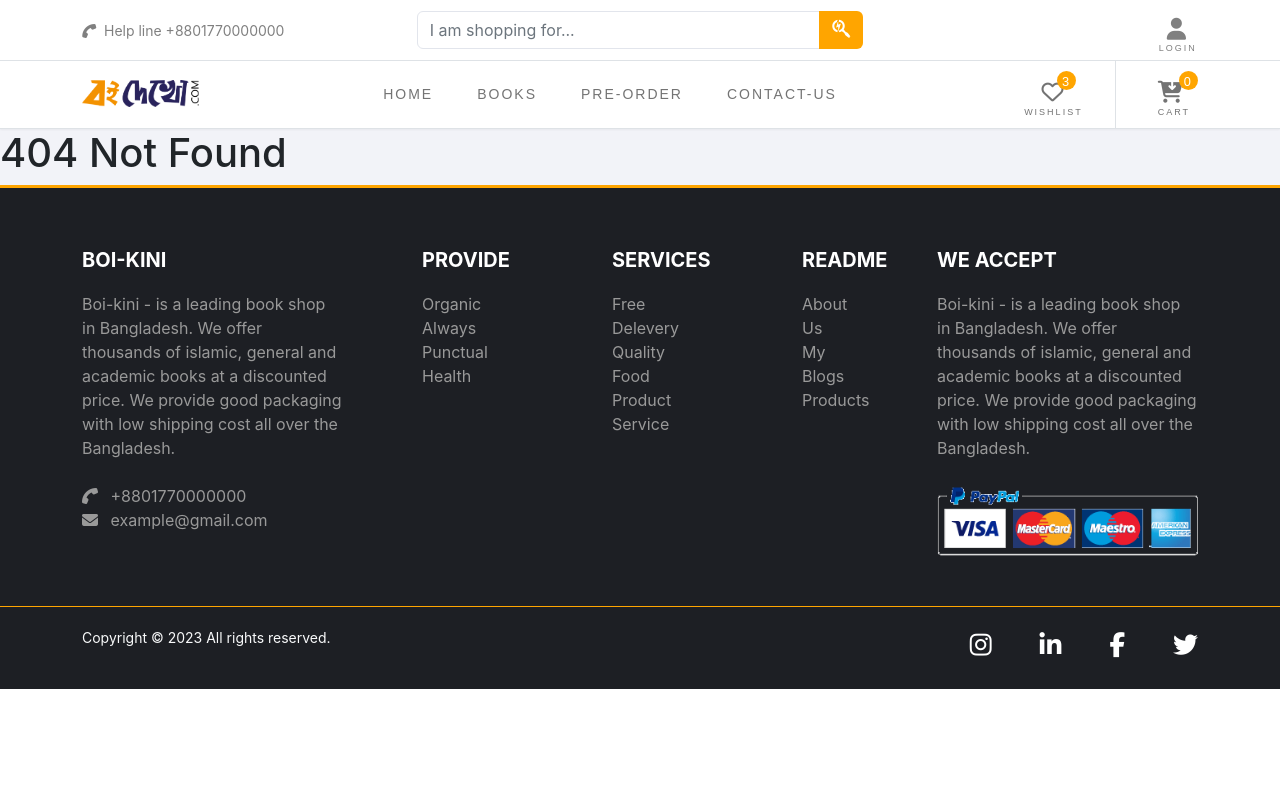
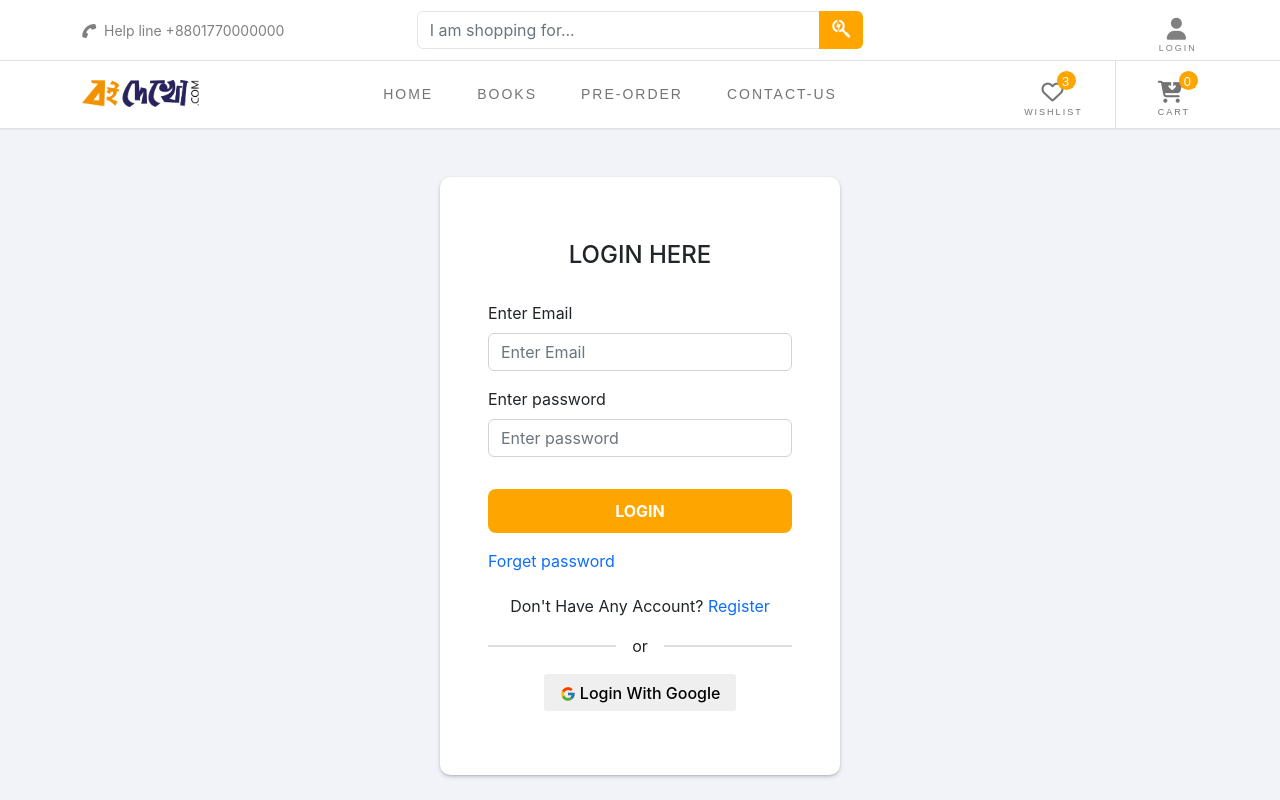
Before and after one commit to DEV-ASHANAUR/boi-dekho-client, a React (Create React App) app: page /login in a window 1280 px wide. Shown: the top 800 px of the page. Built offline with nearby package versions, Linux system fonts and the light colour scheme.

Commit message:
design login page

```diff
--- a/package.json
+++ b/package.json
@@ -12,6 +12,7 @@
     "@testing-library/user-event": "^13.5.0",
     "axios": "^1.3.4",
     "bootstrap": "^5.3.0-alpha1",
+    "firebase": "^9.18.0",
     "postcss-preset-env": "^8.0.1",
     "react": "^18.2.0",
     "react-bootstrap": "^2.7.0",
--- a/src/App.js
+++ b/src/App.js
@@ -11,6 +11,7 @@ import TopHeader from "./components/SharedComponents/Topbar/TopHeader";
 import Header from "./components/SharedComponents/Navbar/Header";
 import Footer from "./components/SharedComponents/Footer/Footer";
 import Contact from "./pages/Contact/Contact";
+import Login from "./pages/Login/Login";
 
 
 
@@ -31,6 +32,7 @@ function App() {
                 <Route path="/" element={<Layout />}>
                     <Route path="/" element={<Home />}></Route>
                     <Route path="/home" element={<Home />}></Route>
+                    <Route path="/login" element={<Login />} />
                     <Route path="/books" element={<Books />}></Route>
                     <Route path="/book/:bookId" element={<ProductView />}></Route>
                     <Route path="/pre-order" element={<PreOrder />}></Route>
--- /dev/null
+++ b/src/pages/Login/Login.jsx
@@ -0,0 +1,35 @@
+import React from 'react'
+import { Link } from 'react-router-dom'
+import './login.css'
+import { FcGoogle } from 'react-icons/fc'
+
+const Login = () => {
+  return (
+    <div className='container py-5'>
+      <div className="login_wrapper">
+        <h2 className='login__title'>Login Here</h2>
+        <div className="input__group">
+          <label>Enter Email</label>
+          <input type="text" className='form-control mt-2' placeholder='Enter Email' />
+        </div>
+        <div className="input__group">
+          <label>Enter password</label>
+          <input type="password" className='form-control mt-2' placeholder='Enter password' />
+        </div>
+        <button className='login__btn'>Login</button>
+        <Link to="" className='forget__text'>Forget password</Link>
+        <span className='text-center mt-3'>Don't Have Any Account? <Link to="/register">Register</Link></span>
+        <div className='separator__wrapper'>
+          <div className="line"></div>
+          <div className='or__text'>or</div>
+          <div className="line"></div>
+        </div>
+        <div className="login_google">
+          <button><FcGoogle /> login with google</button>
+        </div>
+      </div>
+    </div>
+  )
+}
+
+export default Login
--- /dev/null
+++ b/src/pages/Login/login.css
@@ -0,0 +1,62 @@
+.login_wrapper{
+    max-width: 400px;
+    width: 100%;
+    margin: 0 auto;
+    padding: 4rem 3rem;
+    background: #fff;
+    box-shadow: 0 2px 5px -1px rgba(50,50,93,.25), 0 1px 3px -1px rgba(0,0,0,.3);
+    display: flex;
+    flex-direction: column;
+    border-radius: 10px;
+}
+.login__title {
+    font-size: 1.5rem;
+    text-align: center;
+    text-transform: uppercase;
+    margin-bottom: 2rem;
+}
+.input__group{
+    display: flex;
+    flex-direction: column;
+    margin-bottom: 1rem;
+}
+.login__btn {
+    background-color: #ffa500;
+    padding: 10px 15px;
+    border: none;
+    border-radius: 8px;
+    text-transform: uppercase;
+    font-size: 1rem;
+    font-weight: 700;
+    color: #fff;
+    margin-bottom: 1rem;
+    margin-top: 1rem;
+    transition: .3s;
+}
+.login__btn:hover {
+    background-color: #ffa600c0;
+}
+.separator__wrapper{
+    display: flex;
+    align-items: center;
+}
+.line{
+    width: 100%;
+    height: 2px;
+    background-color: #ddd;
+}
+.or__text{
+    padding: 1rem;
+}
+.login_google{
+    display: flex;
+    justify-content: center;
+}
+.login_google button {
+    border: none;
+    padding: .4rem 1rem;
+    font-weight: 500;
+    font-size: 1rem;
+    border-radius: .2rem;
+    text-transform: capitalize;
+}
--- a/src/pages/ShoppingCart/ShoppingCart.css
+++ b/src/pages/ShoppingCart/ShoppingCart.css
@@ -62,7 +62,7 @@
 .price{
     flex: 1;
 }
-.quantity-area{
+.cart__quantity__area{
     flex: 1;
     display: flex;
 }
--- a/src/pages/ShoppingCart/ShoppingCart.jsx
+++ b/src/pages/ShoppingCart/ShoppingCart.jsx
@@ -61,7 +61,7 @@ const ShoppingCart = () => {
                                                     </div>
                                                 </div>
                                                 <div className="price"> <TbCurrencyTaka />{item.price} * {item.cartQuantity}</div>
-                                                <div className="quantity-area">
+                                                <div className="cart__quantity__area">
                                                     <button className='btn_min' onClick={() => dispatch(dereaseCart(item))}><AiOutlineMinus /></button>
                                                     <span className='quantity_value'>{item.cartQuantity}</span>
                                                     <button className='btn_plus' onClick={() => dispatch(addToCart(item))}><AiOutlinePlus /></button>
```
Also changed, not shown: src/firebase/firebase.config.js (added, +17 -0 lines), 1 other file (tests, documents, lock files or other folders).
